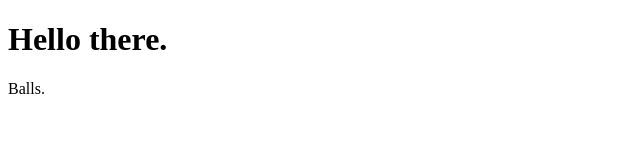
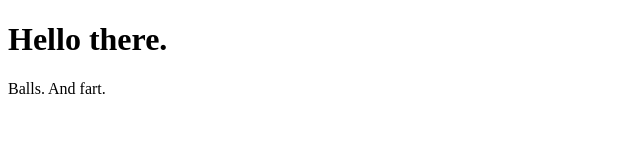
Before and after one commit to hentity/snooku.github.io, a plain HTML site: page index.html in a window 1280 px wide. Shown: the full height of the page, 0-640 px from the left. Drawn offline with Linux system fonts and the light colour scheme.

Commit message:
change message

```diff
--- a/index.html
+++ b/index.html
@@ -4,7 +4,7 @@
 
 <h1>Hello there.</h1>
 
-<p>Balls.</p>
+<p>Balls. And fart.</p>
 
 </body>
 </html>
```
